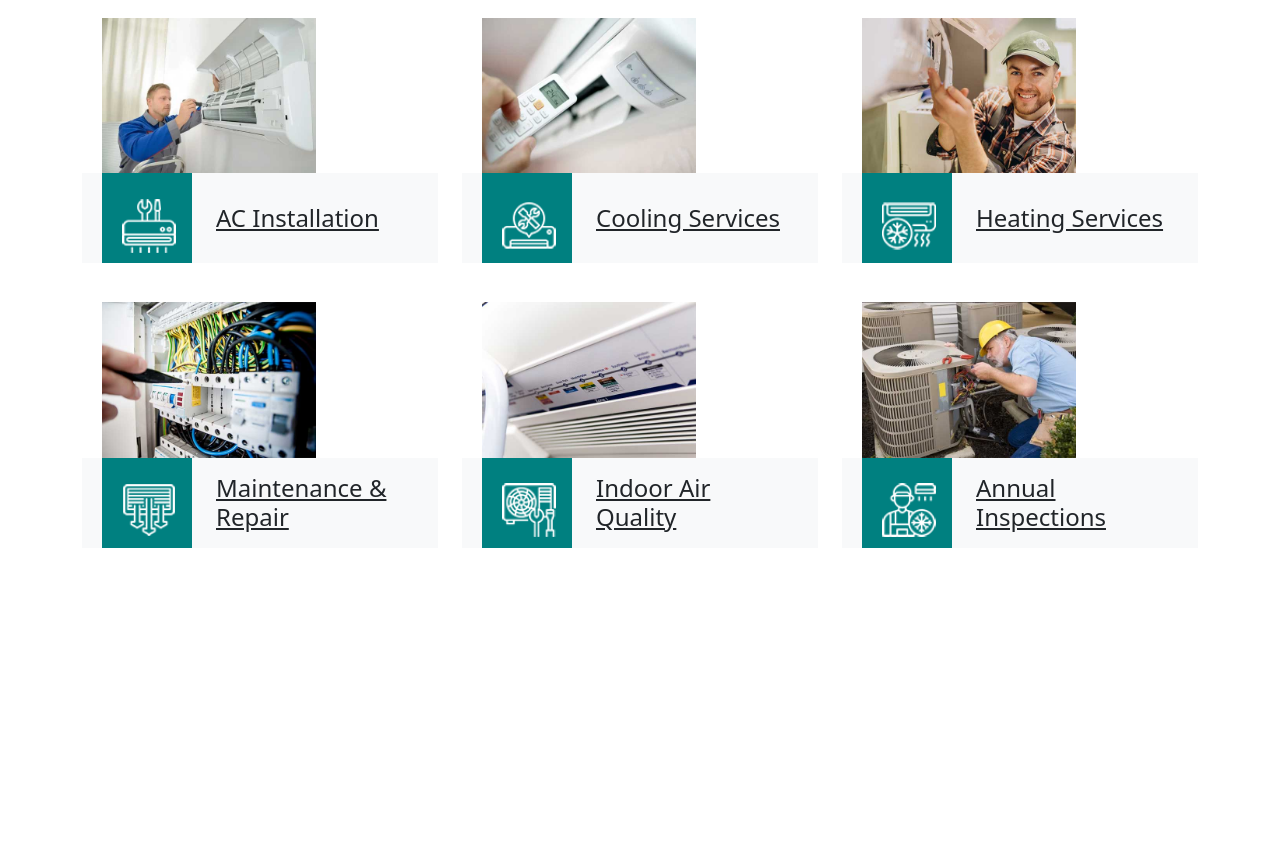
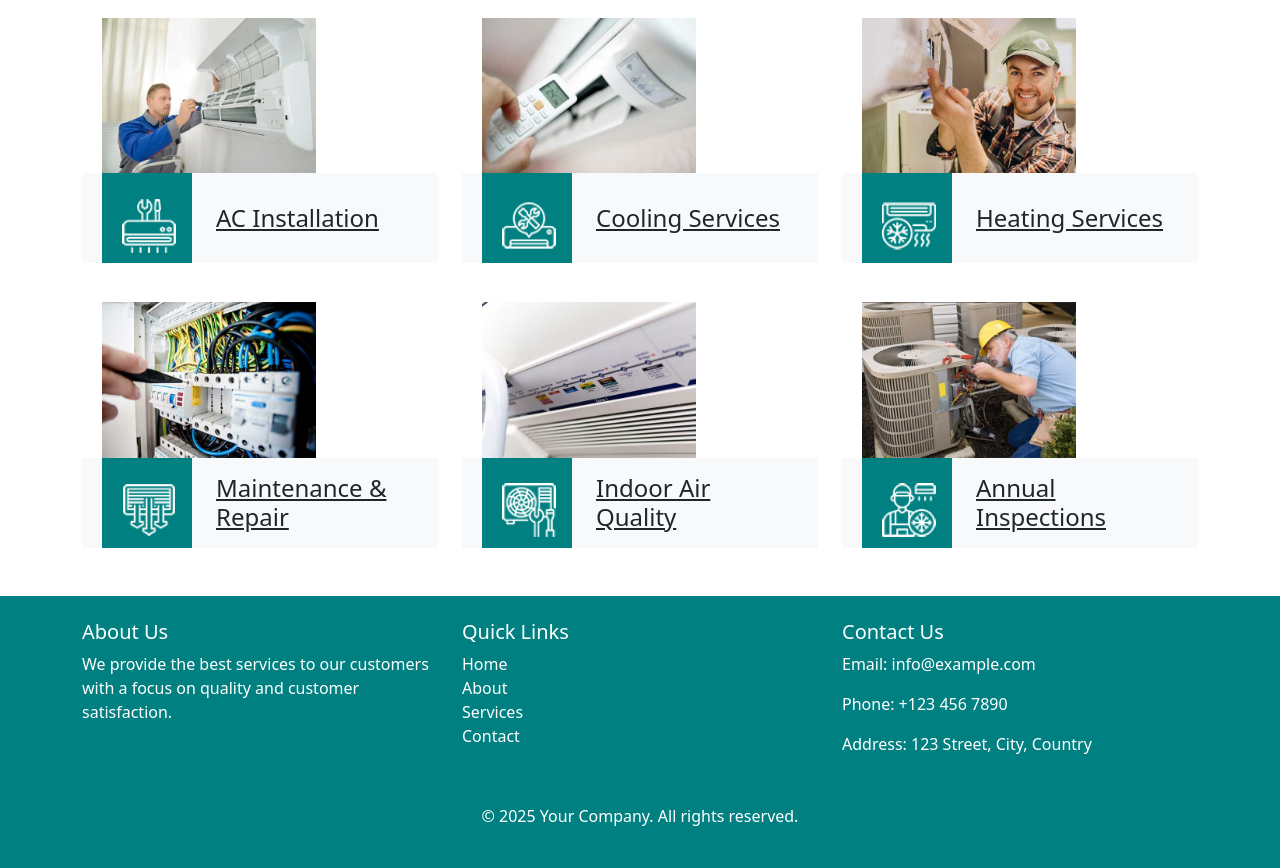
Before and after one commit to abdulrauf242/E__PROJECT, a plain HTML site: page index.html in a window 1280 px wide. Shown: the part 3509-4377 px from the top of the page. Before the commit the page ends 4105 px from the top, so only its background shows below. Drawn offline with nearby package versions, Linux system fonts and the light colour scheme.

Commit message:
footer add

```diff
--- a/index.html
+++ b/index.html
@@ -314,7 +314,42 @@
     </div>
 </div>
 <!-- Service End -->
+ <!-- footer -->
+ <footer class="bg-teal text-white py-4">
+    <div class="container">
+      <div class="row">
+        <!-- About Section -->
+        <div class="col-md-4 mb-3">
+          <h5>About Us</h5>
+          <p>We provide the best services to our customers with a focus on quality and customer satisfaction.</p>
+        </div>
 
+        <!-- Quick Links -->
+        <div class="col-md-4 mb-3">
+          <h5>Quick Links</h5>
+          <ul class="list-unstyled">
+            <li><a href="#" class="text-white text-decoration-none">Home</a></li>
+            <li><a href="#" class="text-white text-decoration-none">About</a></li>
+            <li><a href="#" class="text-white text-decoration-none">Services</a></li>
+            <li><a href="#" class="text-white text-decoration-none">Contact</a></li>
+          </ul>
+        </div>
+
+        <!-- Contact Info -->
+        <div class="col-md-4 mb-3">
+          <h5>Contact Us</h5>
+          <p>Email: info@example.com</p>
+          <p>Phone: +123 456 7890</p>
+          <p>Address: 123 Street, City, Country</p>
+        </div>
+      </div>
+
+      <!-- Footer Bottom -->
+      <div class="text-center mt-3">
+        <p>&copy; 2025 Your Company. All rights reserved.</p>
+      </div>
+    </div>
+  </footer>
     <script src="https://cdn.jsdelivr.net/npm/bootstrap@5.3.3/dist/js/bootstrap.bundle.min.js"
         integrity="sha384-YvpcrYf0tY3lHB60NNkmXc5s9fDVZLESaAA55NDzOxhy9GkcIdslK1eN7N6jIeHz"
         crossorigin="anonymous"></script>
--- a/styles.css
+++ b/styles.css
@@ -411,3 +411,13 @@ img {
       margin: 0 auto;
     }
   }
+  /* footer */
+
+
+    .bg-teal {
+      background-color: #008080; /* Teal color */
+    }
+
+    footer a:hover {
+      text-decoration: underline;
+    }
```
